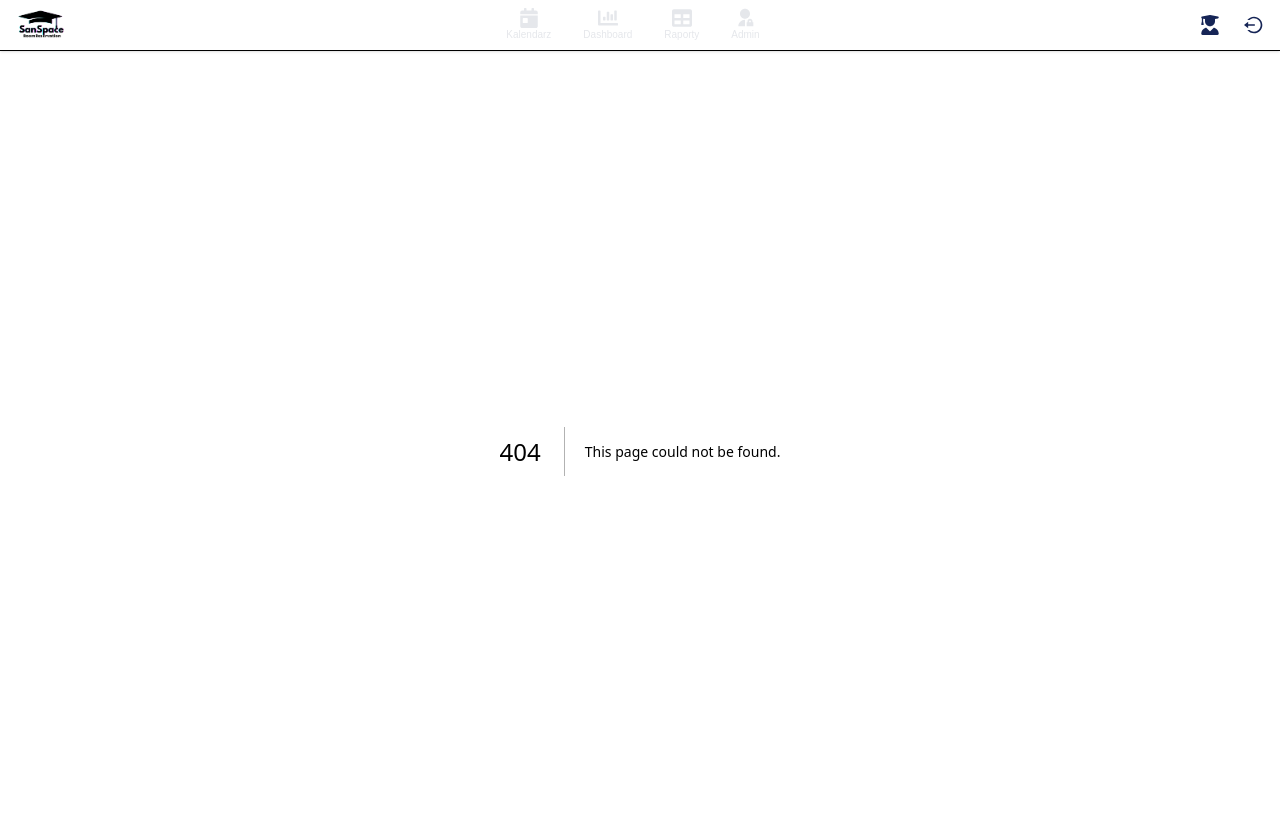
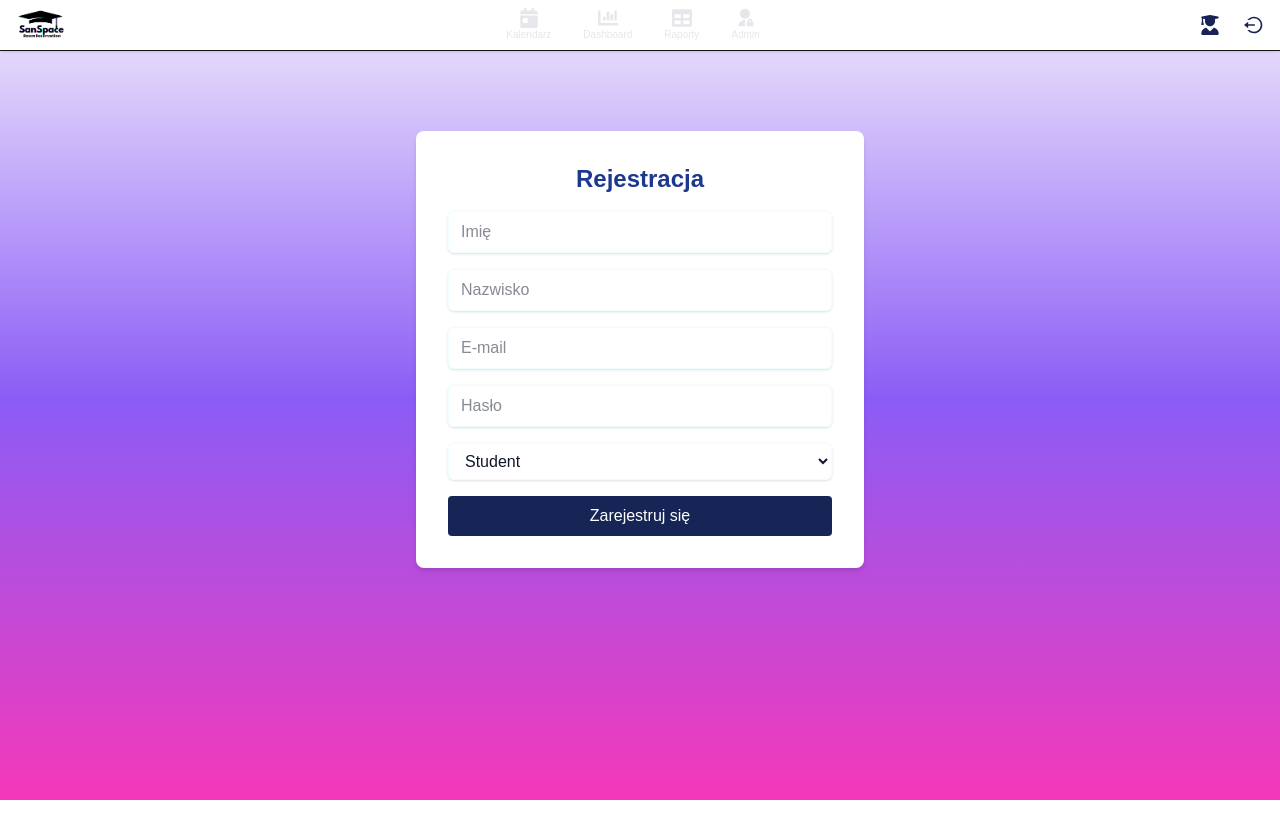
Before and after one commit to Krzysie3k/room_reservation, a Next.js app in the folder frontend/: page /register in a window 1280 px wide. Before the commit this address had no page. Shown: the top 838 px of the page. After the commit the page ends 800 px from the top, so only its background shows below. Built offline with nearby package versions, Linux system fonts and the light colour scheme.

Commit message:
full_login_frontend

```diff
--- a/frontend/src/app/globals.css
+++ b/frontend/src/app/globals.css
@@ -33,3 +33,7 @@ body {
   background-color: transparent !important;
   border-bottom: none !important;
 }
+
+.input {
+  @apply block w-full border border-cyan-50 rounded-md px-3 py-2 text-gray-900 shadow focus:outline-none focus:ring-2 focus:ring-purple-500 transition;
+}
--- a/frontend/src/app/page.tsx
+++ b/frontend/src/app/page.tsx
@@ -1,5 +1,6 @@
 "use client";
-import { loginMockUser } from "services/authService";
+
+import { login } from "services/authService";
 import { useState } from "react";
 import { useRouter } from "next/navigation";
 import Image from "next/image";
@@ -10,14 +11,24 @@ export default function Page() {
   const [password, setPassword] = useState("");
   const [error, setError] = useState<string | null>(null);
 
-  const handleSubmit = (e: React.FormEvent) => {
+  const handleSubmit = async (e: React.FormEvent) => {
     e.preventDefault();
-    const user = loginMockUser(username, password);
-    if (user) {
-      localStorage.setItem("token", "mock-token");
-      localStorage.setItem("user", JSON.stringify(user));
+    try {
+      const data = await login(username, password);
+
+      // 🟢 Zapisz token
+      localStorage.setItem("token", data.token);
+
+      localStorage.setItem(
+        "user",
+        JSON.stringify({
+          name: data.user.first_name,
+          surname: data.user.last_name,
+        })
+      );
+
       router.push("/schedule");
-    } else {
+    } catch (err) {
       setError("Nieprawidłowy e-mail lub hasło");
       setUsername("");
       setPassword("");
@@ -42,22 +53,14 @@ export default function Page() {
       <form onSubmit={handleSubmit} className="space-y-4">
         <div>
           <label className="block text-sm font-medium text-gray-300">
-            Użytkownik
+            E-mail
           </label>
           <input
-            type="text"
+            type="email"
             value={username}
             onChange={(e) => setUsername(e.target.value)}
             required
-            className=" block w-full
-                border border-cyan-50
-                rounded-md
-                px-3 py-2
-                text-gray-900
-                shadow-blue-500
-                focus:outline-none
-                focus:ring-2 focus:ring-purple-500 focus:border-transparent
-                transition"
+            className="block w-full border border-cyan-50 rounded-md px-3 py-2 text-gray-900 shadow-blue-500 focus:outline-none focus:ring-2 focus:ring-purple-500 focus:border-transparent transition"
           />
         </div>
         <div>
@@ -69,15 +72,7 @@ export default function Page() {
             value={password}
             onChange={(e) => setPassword(e.target.value)}
             required
-            className=" block w-full
-                border border-cyan-50
-                rounded-md
-                px-3 py-2
-                text-gray-900
-                shadow-blue-500
-                focus:outline-none
-                focus:ring-2 focus:ring-purple-500 focus:border-transparent
-                transition"
+            className="block w-full border border-cyan-50 rounded-md px-3 py-2 text-gray-900 shadow-blue-500 focus:outline-none focus:ring-2 focus:ring-purple-500 focus:border-transparent transition"
           />
         </div>
         <div className="flex justify-center">
@@ -88,6 +83,33 @@ export default function Page() {
             Zaloguj się
           </button>
         </div>
+        <div className="flex justify-center">
+          <button
+            type="button"
+            onClick={() => router.push("/register")}
+            className="mt-4 text-sm text-blue-900 "
+          >
+            <div className="flex justify-center">
+              <button
+                type="button"
+                disabled
+                title="Opcja będzie dostępna w przyszłości"
+                className="mt-4 flex items-center gap-2 px-4 py-2 border border-gray-300 rounded shadow-sm bg-white text-gray-700 cursor-not-allowed hover:bg-gray-100 transition"
+              >
+                <Image
+                  src="/microsoft_logo.svg"
+                  alt="Microsoft logo"
+                  width={20}
+                  height={20}
+                />
+                <span>Zaloguj się Microsoft</span>
+              </button>
+            </div>
+            <p className="mt-4 text-sm text-blue-900 hover:underline">
+              Nie masz konta? Zarejestruj się
+            </p>
+          </button>
+        </div>
       </form>
     </div>
   );
--- /dev/null
+++ b/frontend/src/app/register/page.tsx
@@ -0,0 +1,114 @@
+"use client";
+
+import { useState } from "react";
+import { useRouter } from "next/navigation";
+
+export default function RegisterPage() {
+  const router = useRouter();
+  const [formData, setFormData] = useState({
+    first_name: "",
+    last_name: "",
+    email: "",
+    password: "",
+    role: "student",
+  });
+  const [error, setError] = useState<string | null>(null);
+  const [success, setSuccess] = useState(false);
+
+  const handleChange = (
+    e: React.ChangeEvent<HTMLInputElement | HTMLSelectElement>
+  ) => {
+    setFormData({ ...formData, [e.target.name]: e.target.value });
+  };
+
+  const handleSubmit = async (e: React.FormEvent) => {
+    e.preventDefault();
+    setError(null);
+
+    try {
+      const res = await fetch("http://localhost:8000/register", {
+        method: "POST",
+        headers: { "Content-Type": "application/json" },
+        body: JSON.stringify(formData),
+      });
+
+      if (!res.ok) {
+        const data = await res.json();
+        throw new Error(data.detail || "Rejestracja nie powiodła się");
+      }
+
+      setSuccess(true);
+      setTimeout(() => router.push("/"), 1500);
+    } catch (err: any) {
+      setError(err.message);
+    }
+  };
+
+  return (
+    <div className="max-w-md mx-auto mt-20 bg-white p-8 rounded-lg shadow-md">
+      <h1 className="text-2xl font-bold mb-4 text-center text-blue-900">
+        Rejestracja
+      </h1>
+
+      {error && <p className="text-red-500 mb-2">{error}</p>}
+      {success && (
+        <p className="text-green-600 mb-2">
+          Rejestracja udana! Przekierowanie...
+        </p>
+      )}
+
+      <form onSubmit={handleSubmit} className="space-y-4">
+        <input
+          name="first_name"
+          placeholder="Imię"
+          value={formData.first_name}
+          onChange={handleChange}
+          required
+          className="input"
+        />
+        <input
+          name="last_name"
+          placeholder="Nazwisko"
+          value={formData.last_name}
+          onChange={handleChange}
+          required
+          className="input"
+        />
+        <input
+          type="email"
+          name="email"
+          placeholder="E-mail"
+          value={formData.email}
+          onChange={handleChange}
+          required
+          className="input"
+        />
+        <input
+          type="password"
+          name="password"
+          placeholder="Hasło"
+          value={formData.password}
+          onChange={handleChange}
+          required
+          className="input"
+        />
+        <select
+          name="role"
+          value={formData.role}
+          onChange={handleChange}
+          className="input"
+        >
+          <option value="student">Student</option>
+          <option value="admin">Admin</option>
+          <option value="wykladowca">Wykładowca</option>
+        </select>
+        <button
+          type="submit"
+          className="w-full bg-blue-950 text-white py-2 rounded hover:bg-blue-900"
+        >
+          Zarejestruj się
+        </button>
+      </form>
+    </div>
+  );
+}
--- a/frontend/src/components/Navbar.tsx
+++ b/frontend/src/components/Navbar.tsx
@@ -16,9 +16,16 @@ export default function Navbar() {
 
   useEffect(() => {
     const stored = localStorage.getItem("user");
-    if (stored) {
+    if (!stored) return;
+
+    try {
       const parsed = JSON.parse(stored);
-      setUser({ name: `${parsed.name} ${parsed.surname}` });
+      if (parsed && parsed.name && parsed.surname) {
+        setUser({ name: `${parsed.name} ${parsed.surname}` });
+      }
+    } catch (e) {
+      console.error("Błąd parsowania user z localStorage:", e);
+      setUser(null);
     }
   }, []);
 
--- a/frontend/src/services/authService.ts
+++ b/frontend/src/services/authService.ts
@@ -1,8 +1,30 @@
-import { mockUsers, User } from "mock/mockUsers";
+// import { mockUsers, User } from "mock/mockUsers";
 
-export function loginMockUser(email: string, password: string): User | null {
-  const user = mockUsers.find(
-    (u) => u.email === email && u.password === password
-  );
-  return user ?? null;
+// export function loginMockUser(email: string, password: string): User | null {
+//   const user = mockUsers.find(
+//     (u) => u.email === email && u.password === password
+//   );
+//   return user ?? null;
+// }
+
+// services/authService.ts
+
+export async function login(username: string, password: string) {
+  const body = new URLSearchParams();
+  body.append("username", username);
+  body.append("password", password);
+
+  const response = await fetch("http://localhost:8000/login", {
+    method: "POST",
+    headers: {
+      "Content-Type": "application/x-www-form-urlencoded",
+    },
+    body,
+  });
+
+  if (!response.ok) {
+    throw new Error("Błąd logowania");
+  }
+
+  return await response.json(); // { access_token, token_type }
 }
```
Also changed, not shown: frontend/public/Microsoft_logo.svg (added), 1 other file (tests, documents, lock files or other folders).
